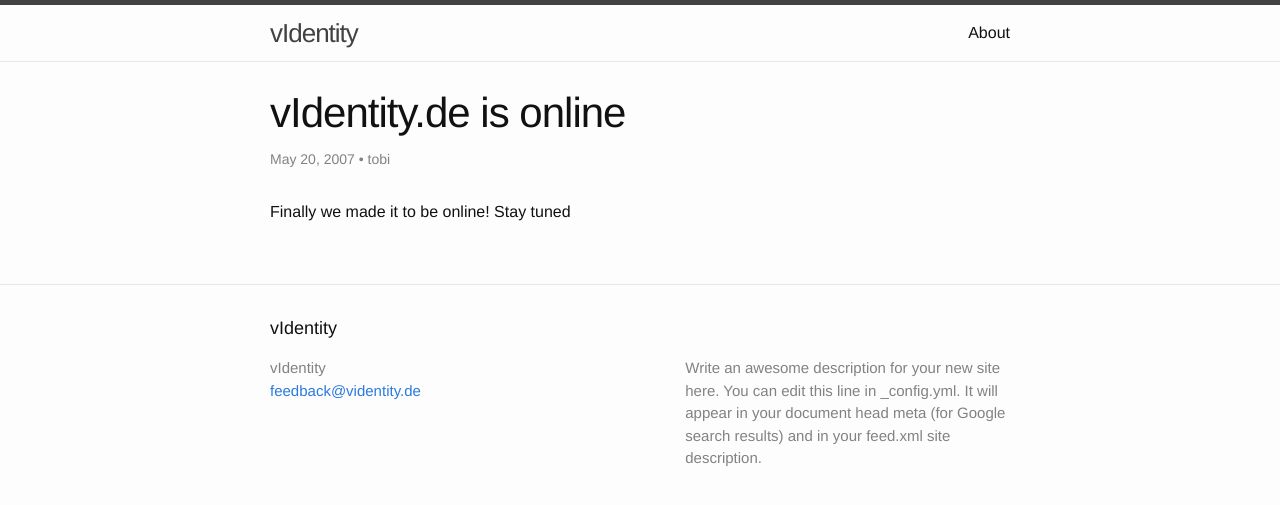
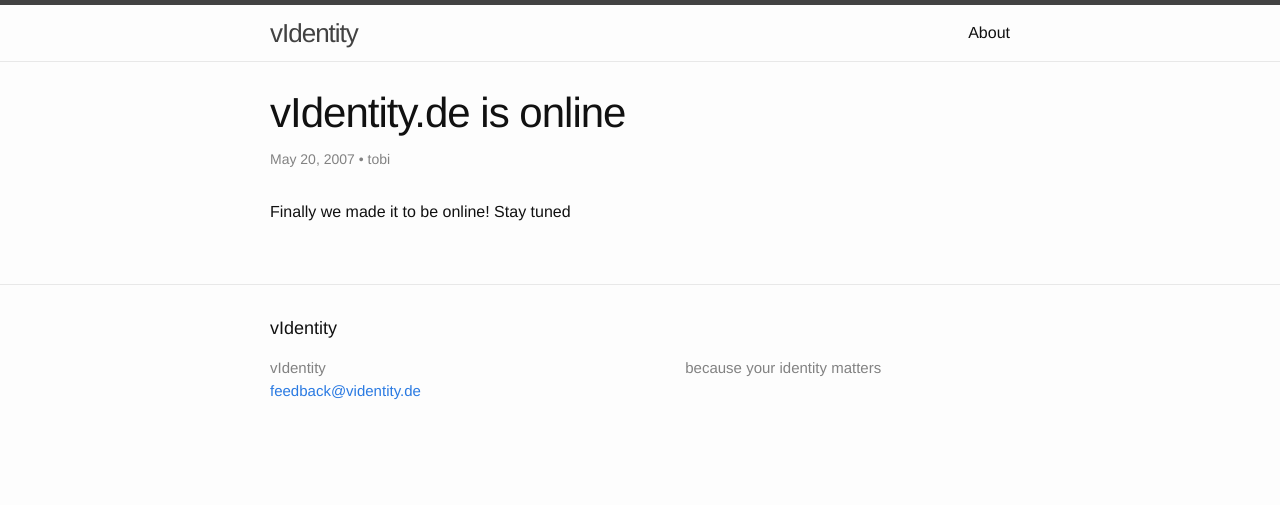
Before and after one commit to c-art/videntity.de, a Jekyll site: the page built from _posts/2007-05-20-videntityde-is-online.md, in a window 1280 px wide. Shown: the top 505 px of the page. Built offline with Jekyll 4.4.1, drawn with Linux system fonts in a browser that asks for light colours.

Commit message:
Updated cfg

```diff
--- a/_config.yml
+++ b/_config.yml
@@ -1,12 +1,13 @@
 # Site settings
 title: vIdentity
 email: feedback@videntity.de
-description: > # this means to ignore newlines until "baseurl:"
-  Write an awesome description for your new site here. You can edit this
-  line in _config.yml. It will appear in your document head meta (for
-  Google search results) and in your feed.xml site description.
+description: >
+  because your identity matters
 baseurl: "" # the subpath of your site, e.g. /blog/
 url: "http://vIdentity.de" # the base hostname & protocol for your site
 
+# Outputting
+permalink: /:year/:month/:day/:title/index.html
+
 # Build settings
 markdown: kramdown
--- a/_posts/2007-05-20-videntityde-is-online.md
+++ b/_posts/2007-05-20-videntityde-is-online.md
@@ -20,4 +20,4 @@ categories:
 tags: []
 comments: []
 ---
-<p>Finally we made it to be online! Stay tuned</p>
+Finally we made it to be online! Stay tuned
```
